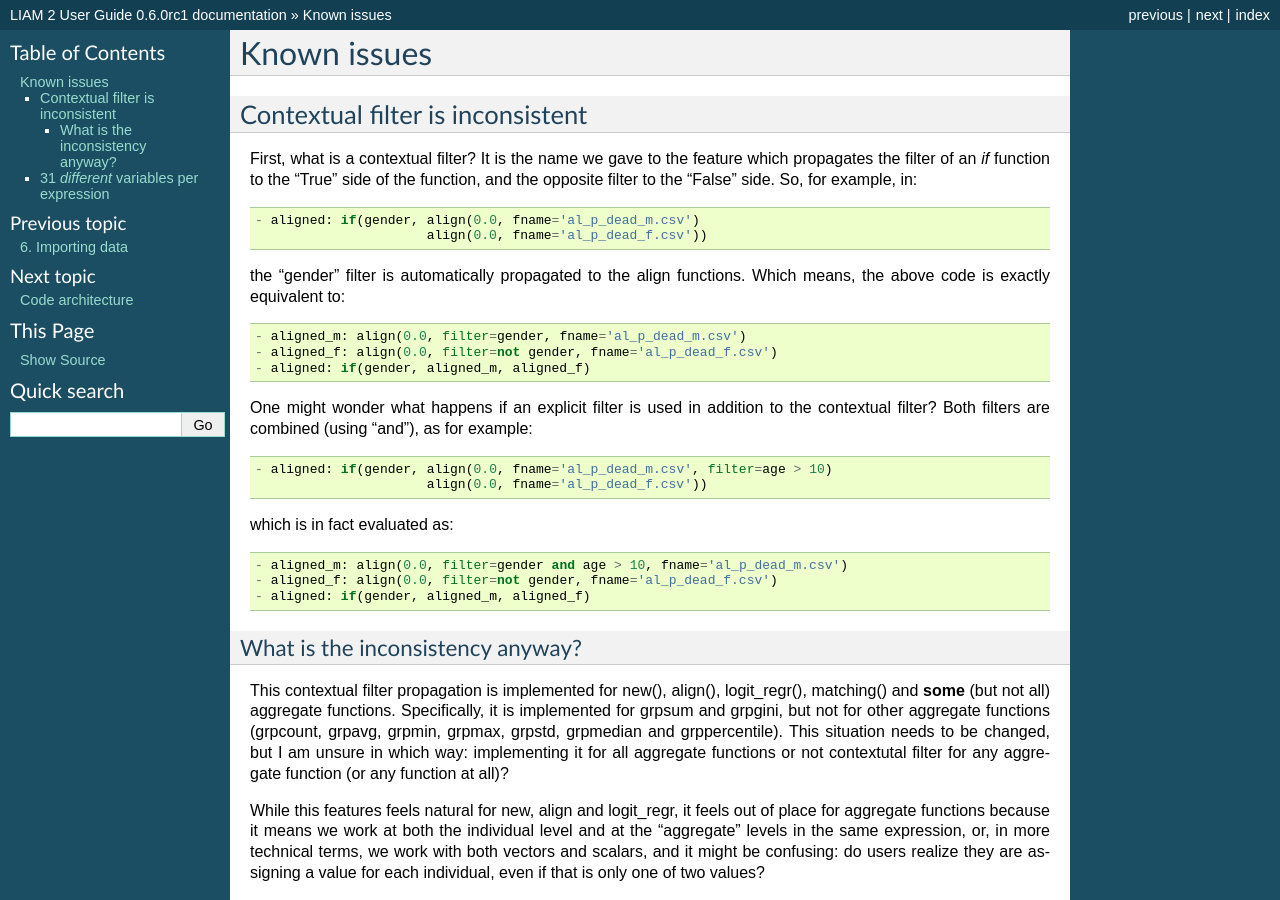
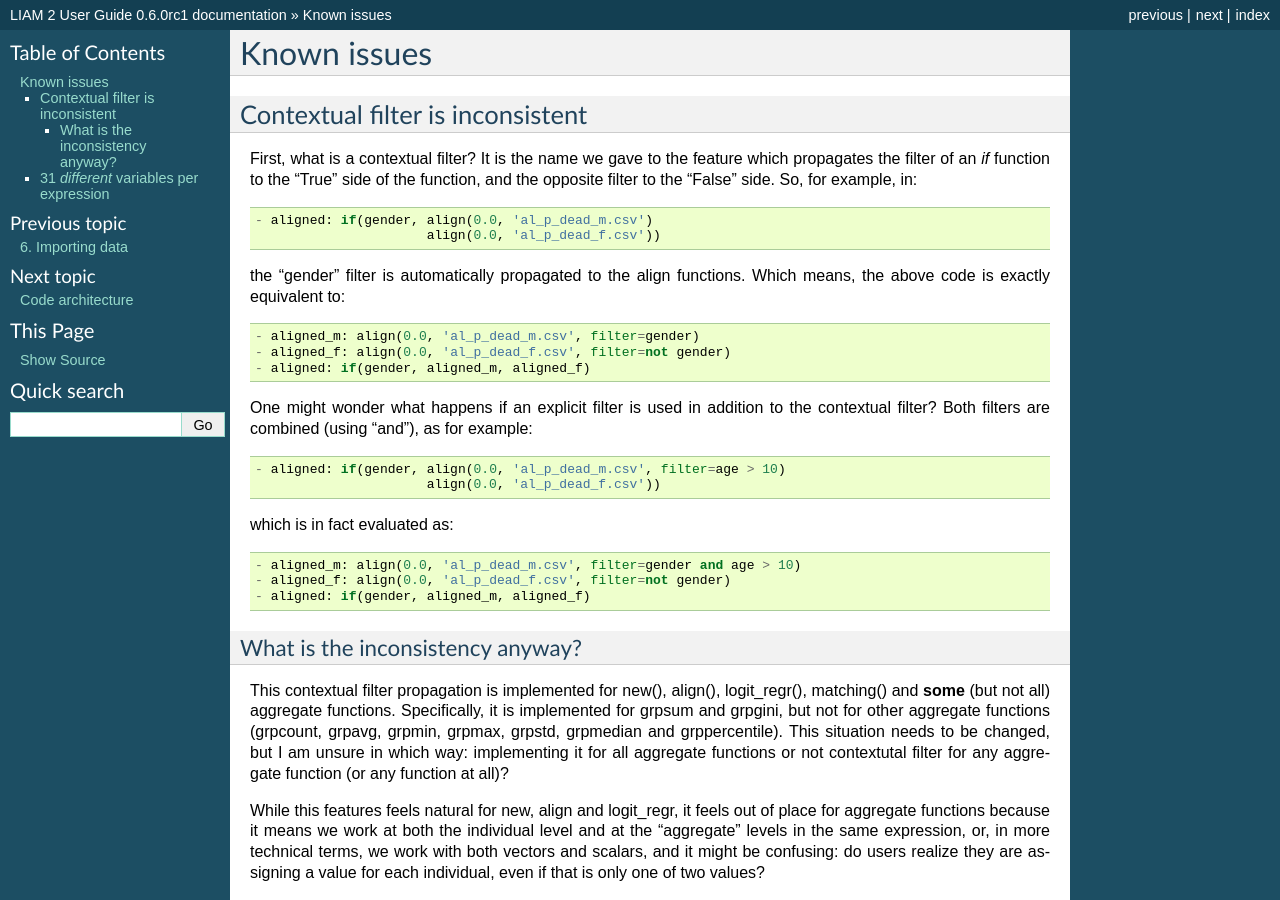
Before and after one commit to liam2/liam2, a Sphinx documentation site: the page built from doc/usersguide/source/knownissues.rst, in a window 1280 px wide and 900 px high. Built offline with Sphinx 7.4.7, drawn with Linux system fonts in a browser that asks for light colours; formulas are drawn with MathJax 3.

Commit message:
s/align(score, fname='x.csv')/align(score, 'x.csv')/ in known issues

```diff
--- a/doc/usersguide/source/knownissues.rst
+++ b/doc/usersguide/source/knownissues.rst
@@ -10,26 +10,26 @@ First, what is a contextual filter? It is the name we gave to the feature which
 propagates the filter of an *if* function to the "True" side of the function,
 and the opposite filter to the "False" side. So, for example, in: ::
 
-  - aligned: if(gender, align(0.0, fname='al_p_dead_m.csv')
-                        align(0.0, fname='al_p_dead_f.csv'))
+  - aligned: if(gender, align(0.0, 'al_p_dead_m.csv')
+                        align(0.0, 'al_p_dead_f.csv'))
 
 the "gender" filter is automatically propagated to the align functions. Which
 means, the above code is exactly equivalent to: ::
 
-  - aligned_m: align(0.0, filter=gender, fname='al_p_dead_m.csv')
-  - aligned_f: align(0.0, filter=not gender, fname='al_p_dead_f.csv')
+  - aligned_m: align(0.0, 'al_p_dead_m.csv', filter=gender)
+  - aligned_f: align(0.0, 'al_p_dead_f.csv', filter=not gender)
   - aligned: if(gender, aligned_m, aligned_f)
 
 One might wonder what happens if an explicit filter is used in addition to the
 contextual filter? Both filters are combined (using "and"), as for example: ::
 
-  - aligned: if(gender, align(0.0, fname='al_p_dead_m.csv', filter=age > 10)
-                        align(0.0, fname='al_p_dead_f.csv'))
+  - aligned: if(gender, align(0.0, 'al_p_dead_m.csv', filter=age > 10)
+                        align(0.0, 'al_p_dead_f.csv'))
 
 which is in fact evaluated as: ::
 
-  - aligned_m: align(0.0, filter=gender and age > 10, fname='al_p_dead_m.csv')
-  - aligned_f: align(0.0, filter=not gender, fname='al_p_dead_f.csv')
+  - aligned_m: align(0.0, 'al_p_dead_m.csv', filter=gender and age > 10)
+  - aligned_f: align(0.0, 'al_p_dead_f.csv', filter=not gender)
   - aligned: if(gender, aligned_m, aligned_f)
 
 What is the inconsistency anyway?
```
